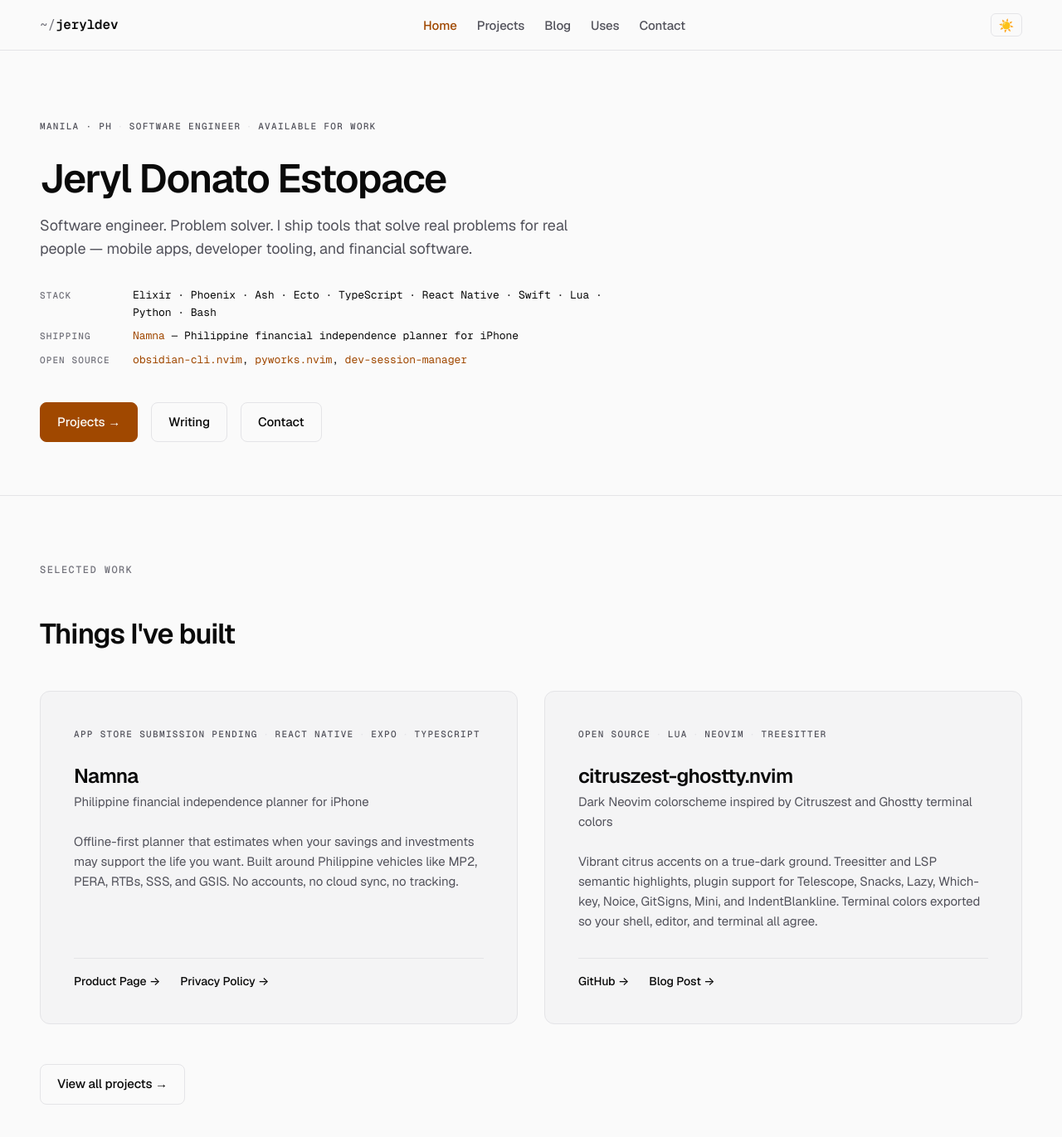
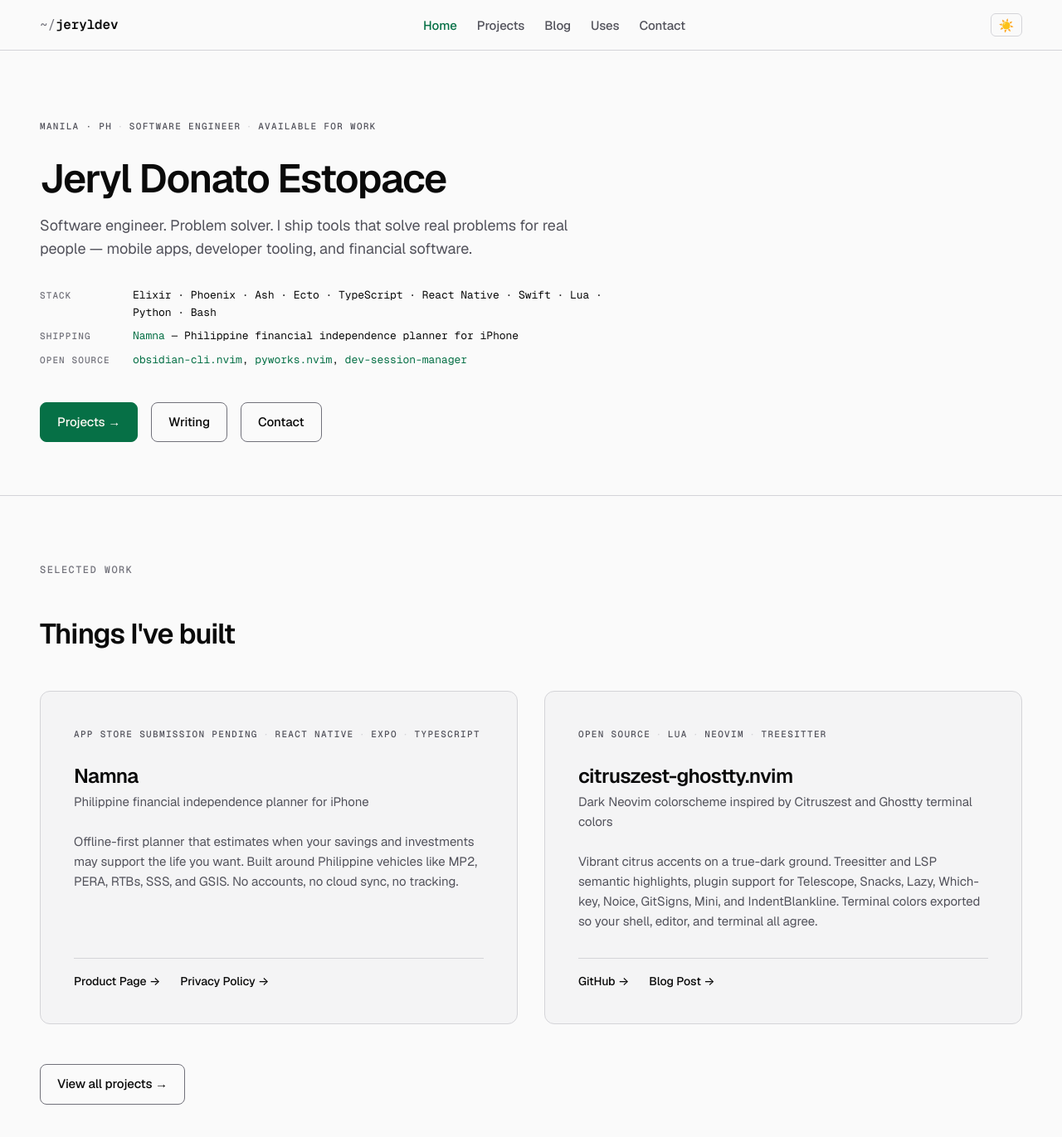
Before and after one commit to jeryldev/jeryldev.github.io, a Jekyll site: the page built from index.html, in a window 1280 px wide and 1400 px high. Shown: the top 1371 px of the window at 83% size. Built offline with Jekyll 4.4.1, drawn with Linux system fonts in a browser that asks for light colours.

Commit message:
Swap accent to citruszest mint green and fix button seam
Pivoting away from the orange accent experiment. Orange was a bad
read on the citruszest palette — it's one of 16 syntax colors for
code tokens, not a brand color. Swapping to citruszest mint green:
darkened #067046 in light mode (AA on paper), full #1affa3 in dark
mode (the citruszest green_bright). Mint ties to the Ghostty
cursor color and the financial-independence framing of Namna
without dragging in code-syntax associations.

Ghost button border was rendering too faint against zinc-50 ground,
so the buttons read as outlined-top but floppy-bottom at standard
zoom levels. Moved the border from --border (#D4D4D8) to
--text-tertiary (#71717A) so the outline is always visible, and
removed the --border tertiary bump in :root that was no longer
needed.

Home contact section was using --card-bg while the about section
above used --light-bg, which created a 1px visible seam between
them. The seam cut through the bottom edge of the about-section
buttons, giving the 'eaten bottom border' effect you saw in the
DevTools screenshot. Unified both sections on --light-bg with a
single border-top divider on contact, and added margin-bottom
breathing room to the about-links flex so no button ever sits at
the raw section edge again.

Updated the citruszest blog post closer paragraph to reference
the mint green accent shared with the portfolio instead of orange,
and corrected the projects.yml highlight list to describe the
whole citruszest palette instead of leading with orange.

```diff
--- a/_data/projects.yml
+++ b/_data/projects.yml
@@ -37,7 +37,7 @@
   status: Open source
   highlights:
     - Single palette shared between Neovim and Ghostty
-    - Citrus orange (#ff8c00), mint green (#00cc7a), cyan (#48d1cc), signal blue (#00bfff)
+    - Mint green (#00cc7a), cyan (#48d1cc), sky blue (#00bfff), warm orange (#ff8c00) citrus accents
     - Treesitter + LSP semantic token coverage
     - Terminal colors exported for shell + editor consistency
   links:
--- a/_includes/about-condensed.html
+++ b/_includes/about-condensed.html
@@ -91,6 +91,7 @@
     justify-content: flex-start;
     flex-wrap: wrap;
     margin-top: var(--space-5);
+    margin-bottom: var(--space-3);
   }
 
   .about-links a {
--- a/index.html
+++ b/index.html
@@ -125,8 +125,9 @@ title: Home
   }
 
   .contact-section {
-    background: var(--card-bg);
-    border-bottom: 1px solid var(--border);
+    background: var(--light-bg);
+    border-top: 1px solid var(--border);
+    padding-top: var(--space-8);
   }
 
   .contact-inner {
--- a/styles.css
+++ b/styles.css
@@ -1,21 +1,21 @@
-/* Engineer's Notebook — neutral zinc + citruszest orange accent */
+/* Engineer's Notebook — neutral zinc + citruszest mint green */
 /* Near-black on near-white for terminal-grade precision */
-/* Accent is citruszest-ghostty.nvim's signature orange (#ff8c00) */
+/* Accent is citruszest-ghostty.nvim green — mint that echoes the cursor color */
 /* Type: Geist everywhere, Geist Mono for labels, code, and data */
 :root {
   /* Colors */
-  --primary: #A04800;         /* Citruszest orange, darkened for AA contrast on paper */
-  --primary-hover: #7A3700;   /* Deeper — hover */
-  --primary-light: #FF8C00;   /* Full citruszest orange — dark-mode accent */
+  --primary: #067046;         /* Darkened citruszest green — AA on paper */
+  --primary-hover: #04502F;   /* Deeper mint — hover */
+  --primary-light: #1affa3;   /* Citruszest green_bright — dark-mode accent */
   --secondary: #0A0A0A;       /* Near-black — headings */
   --light-bg: #FAFAFA;        /* Neutral paper ground */
   --card-bg: #F4F4F5;         /* Zinc-100 — card lift */
   --dark-bg: #0A0A0A;         /* Near-black — header/footer */
   --text: #0A0A0A;            /* Near-black — body */
   --text-secondary: #52525B;  /* Zinc-600 — secondary */
-  --text-tertiary: #71717A;   /* Zinc-500 — meta (bumped from 400 for AAA) */
+  --text-tertiary: #71717A;   /* Zinc-500 — meta */
   --text-light: #FAFAFA;      /* Paper — text on dark */
-  --border: #E4E4E7;          /* Zinc-200 — 1px dividers */
+  --border: #D4D4D8;          /* Zinc-300 — 1px dividers (bumped from zinc-200 for visibility) */
   --shadow: transparent;
   --code-bg: #F4F4F5;         /* Zinc-100 — inline code */
 
@@ -330,7 +330,7 @@ hr {
 .btn-ghost {
   background-color: transparent;
   color: var(--text);
-  border-color: var(--border);
+  border: 1px solid var(--text-tertiary);
 }
 
 .btn-ghost:hover {
@@ -632,9 +632,9 @@ footer a:hover {
 
 /* Dark mode — matches citruszest-ghostty.nvim ground (#121212) vibe */
 [data-theme="dark"] {
-  --primary: #FF8C00;           /* Citruszest orange — full brightness on dark */
-  --primary-hover: #FFB347;     /* Warmer orange — hover */
-  --primary-light: #FFB347;
+  --primary: #1affa3;           /* Citruszest green_bright — vibrant on dark */
+  --primary-hover: #00cc7a;     /* Citruszest green — hover */
+  --primary-light: #00cc7a;
   --secondary: #FAFAFA;         /* Near-white — headings */
   --light-bg: #0A0A0A;          /* Near-black ground */
   --card-bg: #18181B;           /* Zinc-900 — card lift */
```
Also changed, not shown: _posts/2026-03-26-citruszest-ghostty-nvim-colorscheme.md (+1 -1 lines).
